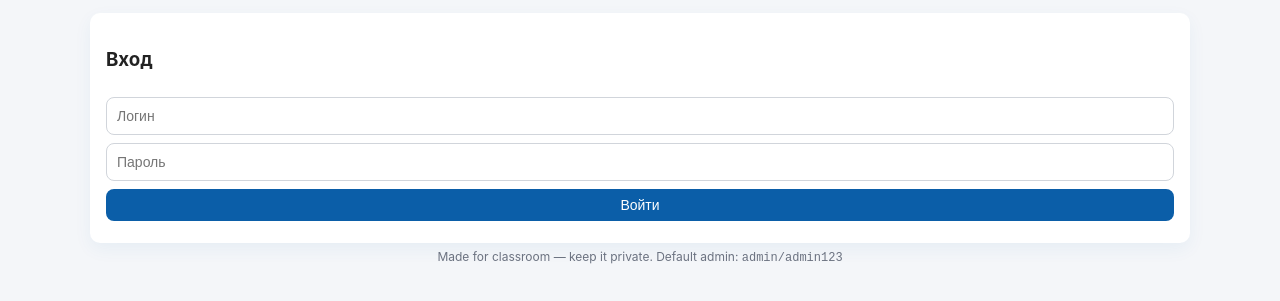
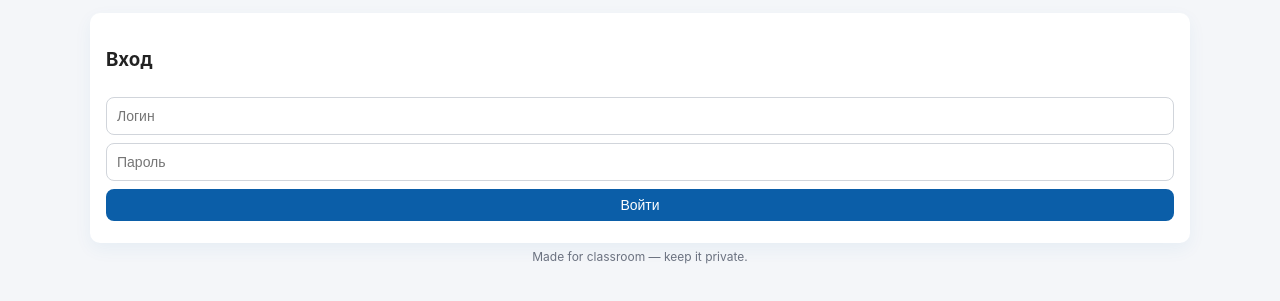
Before and after one commit to winmatwey/projectonline, a plain HTML site: page index.html in a window 1280 px wide. Shown: the part 63-364 px from the top of the page. Drawn offline with Linux system fonts and the light colour scheme.

Commit message:
Update index.html

```diff
--- a/index.html
+++ b/index.html
@@ -89,7 +89,7 @@
       </div>
     </div>
 
-    <footer class="small">Made for classroom — keep it private. Default admin: <code>admin/admin123</code></footer>
+    <footer class="small">Made for classroom — keep it private.</code></footer>
   </div>
 
 <script>
```
